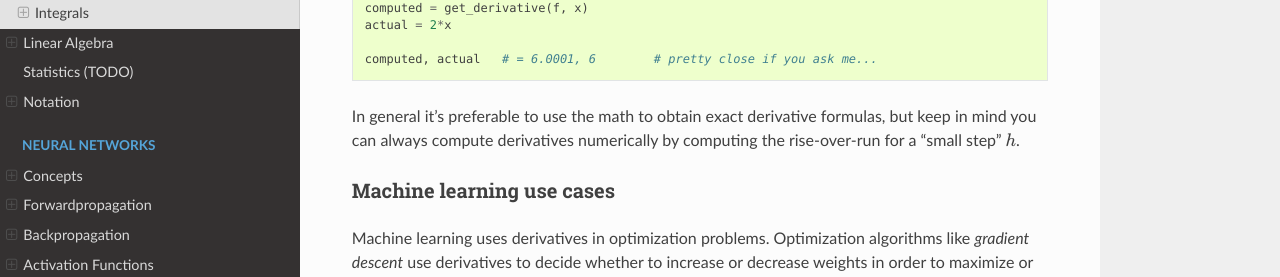
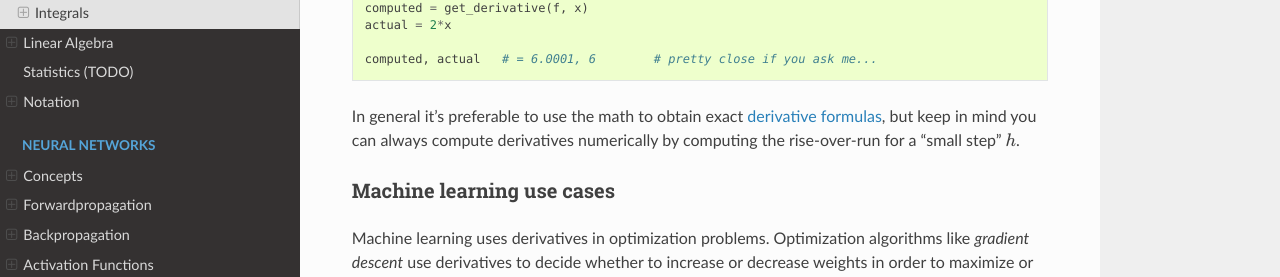
Before and after one commit to bfortuner/ml-glossary, a Sphinx documentation site: the page built from docs/calculus.rst, in a window 1280 px wide and 900 px high, scrolled down 3444 px. Shown: the part 151-428 px from the top of the window. Built offline with Sphinx 7.4.7 and the Read the Docs theme 2.0.0, drawn with Linux system fonts in a browser that asks for light colours; pages that are not in the unit, such as notebooks, are missing from menus; part of the change alters nothing that is shown; some of the changed text lies outside the part shown.

```diff
--- a/docs/calculus.rst
+++ b/docs/calculus.rst
@@ -130,7 +130,7 @@ Let's write code to calculate the derivative of any function :math:`f(x)`. We te
   computed, actual   # = 6.0001, 6        # pretty close if you ask me...
 
 
-In general it's preferable to use the math to obtain exact derivative formulas, but keep in mind you can always compute derivatives numerically by computing the rise-over-run for a "small step" :math:`h`.
+In general it's preferable to use the math to obtain exact `derivative formulas <https://www.teachoo.com/9722/1227/Differentiation-Formulas/category/Finding-derivative-of-a-function-by-chain-rule/>`_, but keep in mind you can always compute derivatives numerically by computing the rise-over-run for a "small step" :math:`h`.
 
 
 Machine learning use cases
@@ -531,8 +531,7 @@ Solving :math:`3c=1`, we find :math:`c=\frac{1}{3}` and so the integral function
 
 You can verify that :math:`\frac{d}{dx}\left[\frac{1}{3}x^3 + C\right] = x^2`.
 
-
-
+You can also verify Integrals using maths. Here is a set of `formulas <https://www.teachoo.com/5643/728/Integration-Formulas---Trig--Definite-Integrals-Properties-and-more/category/Miscellaneous/>`_ for your reference
 
 
 Applications of integration
```
